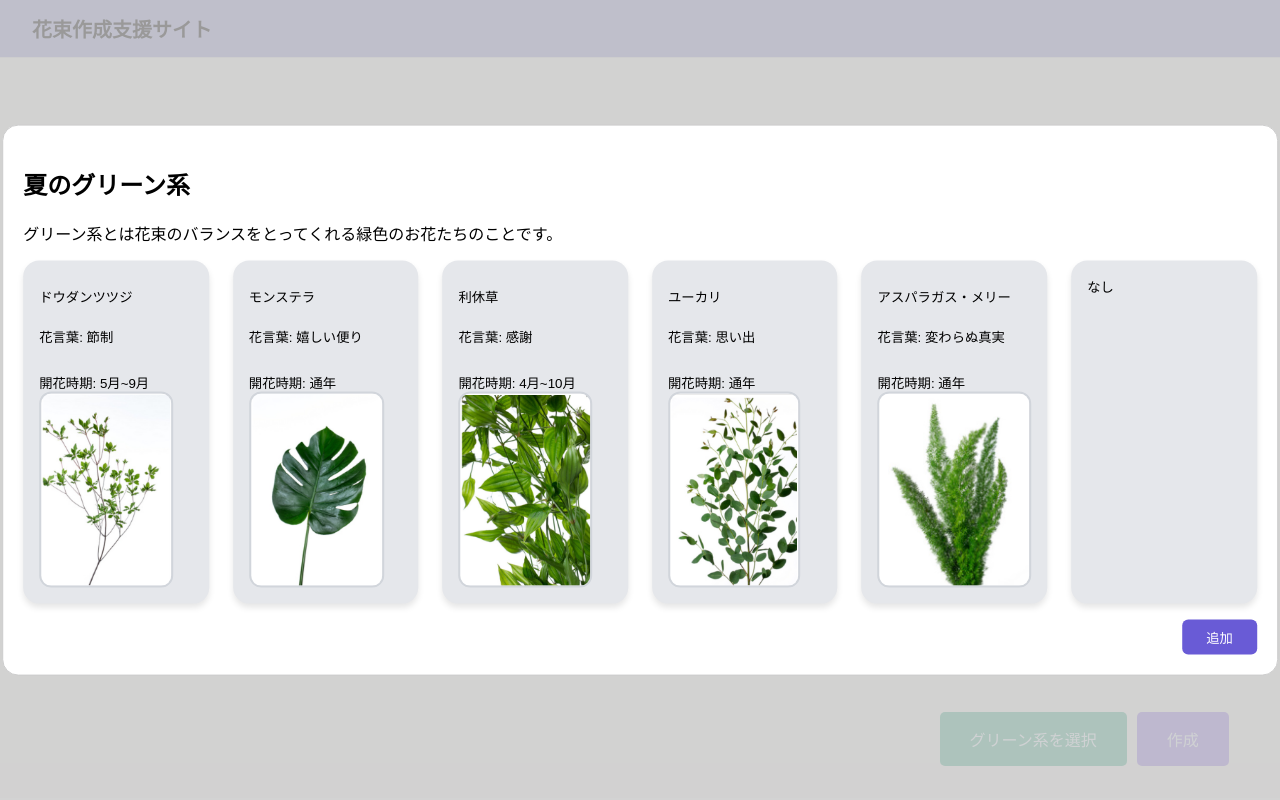
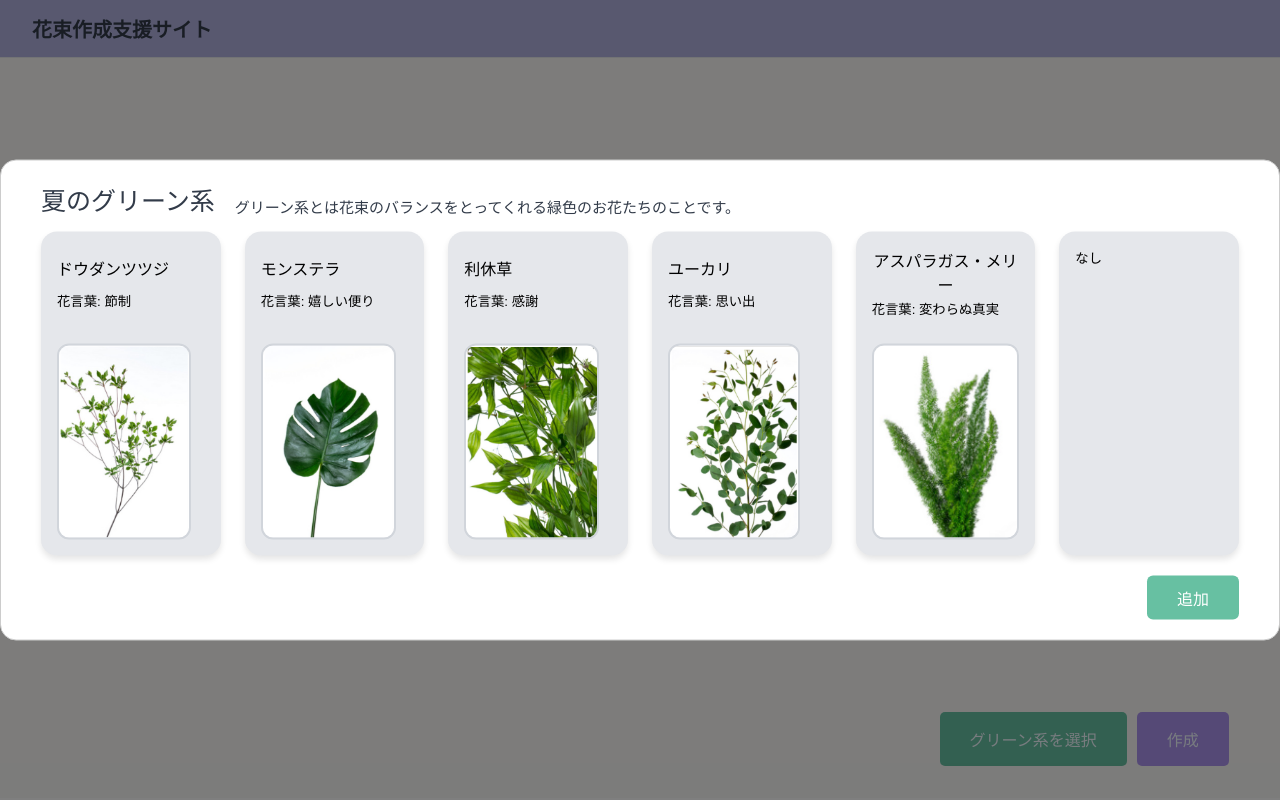
Before and after one commit to vdslab/theme2025-eucalyptus, a React (Vite) app: page /cart in a window 1280 px wide. Both pictures are taken after a click on the button "グリーン系を選択". Built offline with nearby package versions, Linux system fonts and the light colour scheme.

Commit message:
グリーン系が選択されているかを判別する、レイアウト修正

```diff
--- a/src/pages/FlowersCart.jsx
+++ b/src/pages/FlowersCart.jsx
@@ -23,6 +23,7 @@ const FlowersCart = ({ selectList, setSelectList, allFlowersData }) => {
     return {
       meaning: allMeanings,
       bloomTimes: matchedData.開花時期,
+      image: matchedData.画像 || "/images/questionMark.jpg",
     };
   };
 
@@ -48,11 +49,13 @@ const FlowersCart = ({ selectList, setSelectList, allFlowersData }) => {
         ...flower,
         bloomTime: getCurrentSeason(flowerData.bloomTimes),
         meaning: flowerData.meaning,
+        image: flowerData.image,
       };
     });
     setFlowersList(newFlowersList);
   }, [selectList, allFlowersData]);
 
+  console.log(flowersList);
   // 花束生成につかうListの作成
   const [generateList, setGenerateList] = useState([]);
 
@@ -94,6 +97,7 @@ const FlowersCart = ({ selectList, setSelectList, allFlowersData }) => {
         name: flower.name,
         color: flower.color,
         role: flowerRoles[index],
+        image: flower.image,
       };
     });
     setGenerateList(newGenerateList);
@@ -155,22 +159,19 @@ const FlowersCart = ({ selectList, setSelectList, allFlowersData }) => {
           <div className="cart-cards-grid">
             {flowersList.map((flowers, index) => (
               <div key={index} className="flower-card-cart">
-                <div className="flower-name">{flowers.name}</div>
+                <div className="flower-name-card">{flowers.name}</div>
 
                 <div>
-                  <div className="cart-overview">
-                    花言葉: {flowers.meaning.join(",")}
+                  <div className="cart-overview meaning-size">
+                    {/* 花言葉:  */}
+                    {flowers.meaning.join(",")}
                   </div>
                   <div
                     className="dropdown-content"
                     // ホバー時
-                    onMouseEnter={() =>
-                      setHoveredFlower(index) + console.log(hoveredFlower)
-                    }
+                    onMouseEnter={() => setHoveredFlower(index)}
                     // マウスが離れた時
-                    onMouseLeave={() =>
-                      setHoveredFlower(null) + console.log("マウスが離れた")
-                    }
+                    onMouseLeave={() => setHoveredFlower(null)}
                   >
                     <button className="setting-flower">
                       {getButtonText(flowerRoles[index])}
@@ -196,10 +197,10 @@ const FlowersCart = ({ selectList, setSelectList, allFlowersData }) => {
                   開花時期: {flowers.bloomTime}
                 </div>
 
-                <div>
+                <div className="flower-image-container">
                   <img
-                    src="/images/questionMark.jpg"
-                    alt="花の画像"
+                    src={flowers.image}
+                    alt={`${flowers.name} の画像`}
                     className="flower-image"
                   />
                 </div>
--- a/src/pages/function/ModalPage.jsx
+++ b/src/pages/function/ModalPage.jsx
@@ -10,14 +10,18 @@ const customStyles = {
     marginRight: "-50%",
     borderRadius: "1rem",
     transform: "translate(-50%, -50%)",
+    padding: "20px 40px",
+    color: "#323b49",
   },
   overlay: {
-    backgroundColor: "rgb(196 196 196 / 75%)",
+    // backgroundColor: "rgb(196 196 196 / 75%)",
+    backgroundColor: "rgb(0 0 0 / 50%)",
   },
 };
 
 const ModalPage = ({ isOpen, setIsOpen }) => {
   const [greenFlower, setGreenFlower] = useState({});
+  const [selectGreen, setSelectGreen] = useState([]);
 
   useEffect(() => {
     const fetchData = async () => {
@@ -58,25 +62,56 @@ const ModalPage = ({ isOpen, setIsOpen }) => {
     return setIsOpen(false);
   };
 
+  // 選択したグリーン系が、既に選択されているか否かを判別する
+  const handleGreenClick = (clickedGreen) => {
+    const isAlreadySelected = selectGreen.some(
+      (green) => green.name === clickedGreen.name
+    );
+    if (isAlreadySelected) {
+      setSelectGreen((prev) =>
+        prev.filter((green) => green.name !== clickedGreen.name)
+      );
+    } else {
+      setSelectGreen((prev) => [...prev, clickedGreen]);
+    }
+  };
+  // css用
+  // const isSelected = selectGreen.some(
+  //   (flower) => flower.name === greenFlower.name
+  // );
+  console.log("selectGreen", selectGreen);
+
   return (
     <Modal isOpen={isOpen} onRequestClose={closeModal} style={customStyles}>
-      <h2>夏のグリーン系</h2>
-      <p>
+      <div className="greenModal-title-content">
+        <div className="greenModal-title">夏のグリーン系</div>
+        <div className="greenModal-overview">
           グリーン系とは花束のバランスをとってくれる緑色のお花たちのことです。
-      </p>
+        </div>
+      </div>
+
       <div className="modal-grid">
-        {greenFlowerData.map((greenFlower, index) => (
-          <button key={index} className="modal-card">
-            <div className="flower-name">{greenFlower.name}</div>
+        {greenFlowerData.map((greenFlower, index) => {
+          const isSelected = selectGreen.some(
+            (flower) => flower.name === greenFlower.name
+          );
+          return (
+            <button
+              key={index}
+              onClick={() => handleGreenClick(greenFlowerData[index])}
+              className={`modal-card ${isSelected ? "selected" : ""}`}
+            >
+              <div className="greenFlower-name">{greenFlower.name}</div>
               <div className="flower-content">
                 <div className="flower-meanings">
                   花言葉: {greenFlower.meaning}
                 </div>
               </div>
 
-            <div className="flower-info">
+              {/* 「夏」の葉と表示させているなら、開花時期を表示させる理由はないのでは */}
+              {/* <div className="flower-info">
               開花時期: {greenFlower.bloomTimes}
-            </div>
+            </div> */}
 
               <div className="flower-image-container">
                 <img
@@ -86,7 +121,8 @@ const ModalPage = ({ isOpen, setIsOpen }) => {
                 />
               </div>
             </button>
-        ))}
+          );
+        })}
         <button className="modal-card">
           <div>なし</div>
         </button>
--- a/src/styles/cart.css
+++ b/src/styles/cart.css
@@ -16,7 +16,7 @@
 }
 
 .back-button {
-  color: rgb(28, 27, 27);
+  color: #323b49;
   font-size: 1.25rem;
   font-weight: bold;
   padding: 14px 0;
@@ -101,10 +101,20 @@
 .cart-overview {
   font-size: 14px;
 }
+.meaning-size {
+  min-height: 2.8rem;
+  margin-left: 4px;
+}
 
+.flower-name-card {
+  margin-bottom: 0.5rem;
+  min-height: 3rem;
+  display: flex;
+  align-items: center;
+}
 .cart-cards-grid {
   display: grid;
-  padding: 20px 0;
+  padding: 7% 0;
   grid-template-columns: 1fr 1fr 1fr 1fr;
   gap: 1.5rem;
   align-items: stretch;
@@ -138,7 +148,7 @@
 }
 
 .dropdown-menu > div {
-  padding: 12px 16px;
+  padding: 8px;
   cursor: pointer;
   border-bottom: 1px solid #eee;
   transition: background-color 0.2s;
--- a/src/styles/modal.css
+++ b/src/styles/modal.css
@@ -27,10 +27,32 @@
   color: #333;
 }
 
+.greenModal-title-content {
+  display: flex;
+  align-items: flex-end;
+  gap: 20px;
+  padding-bottom: 15px;
+}
+
+.greenModal-title {
+  font-size: 25px;
+}
+
+.greenModal-overview {
+  font-size: 15px;
+}
+
 .modal-slider-container {
   display: flex;
   justify-content: center;
   margin-bottom: 12px;
+}
+
+.greenFlower-name {
+  min-height: 2.5rem;
+  display: flex;
+  align-items: center;
+  font-size: 1rem;
 }
 
 .modal-info {
@@ -58,14 +80,15 @@
 
 .modalPage-buttons {
   display: flex;
-  margin-top: 1rem;
+  margin-top: 20px;
   flex-direction: row;
-  gap: 12px;
+  /* gap: 12px; */
   justify-content: flex-end;
 }
 
 .modal-button {
-  padding: 8px 24px;
+  padding: 10px 30px;
+  font-size: 16px;
   border: none;
   border-radius: 6px;
   cursor: pointer;
@@ -83,18 +106,18 @@
 }
 
 .modal-button.apply {
-  background-color: #695bd6;
+  background-color: rgb(103, 192, 162);
   color: white;
 }
 
 .modal-button.apply:hover {
-  background-color: #5b4eaa;
+  background-color: rgb(80, 152, 128);
 }
 
-.modal-grid{
+.modal-grid {
   display: grid;
   grid-template-columns: 1fr 1fr 1fr 1fr 1fr 1fr;
-  gap:1.5rem;
+  gap: 1.5rem;
   align-items: stretch;
 }
 
@@ -110,8 +133,11 @@
 .modal-card:hover {
   background-color: rgb(201, 200, 200);
 }
+.modal-card.selected {
+  background-color: rgb(223, 243, 237);
+}
 
-.modalPage-content{
+.modalPage-content {
   background-color: #666;
   top: 50%;
   left: 50%;
@@ -121,6 +147,7 @@
   transform: translate(-50%, -50%);
 }
 
-.modal-overlay{
+/* これがあるから、開花時期フィルタリングの背景が半透明じゃなくなった */
+/* .modal-overlay {
   background-color: #b9b7b7;
-}
+} */
```
Lines whose indentation alone changed are shown as unchanged.
